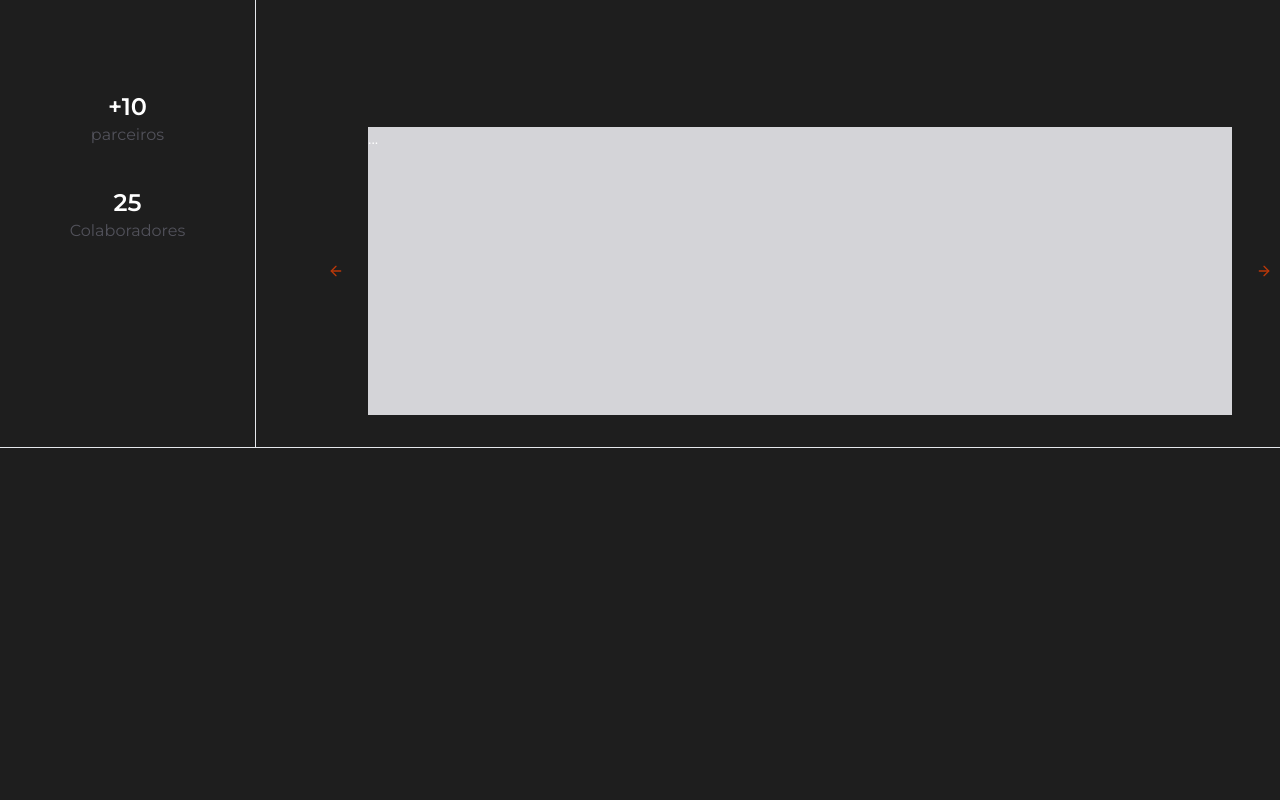
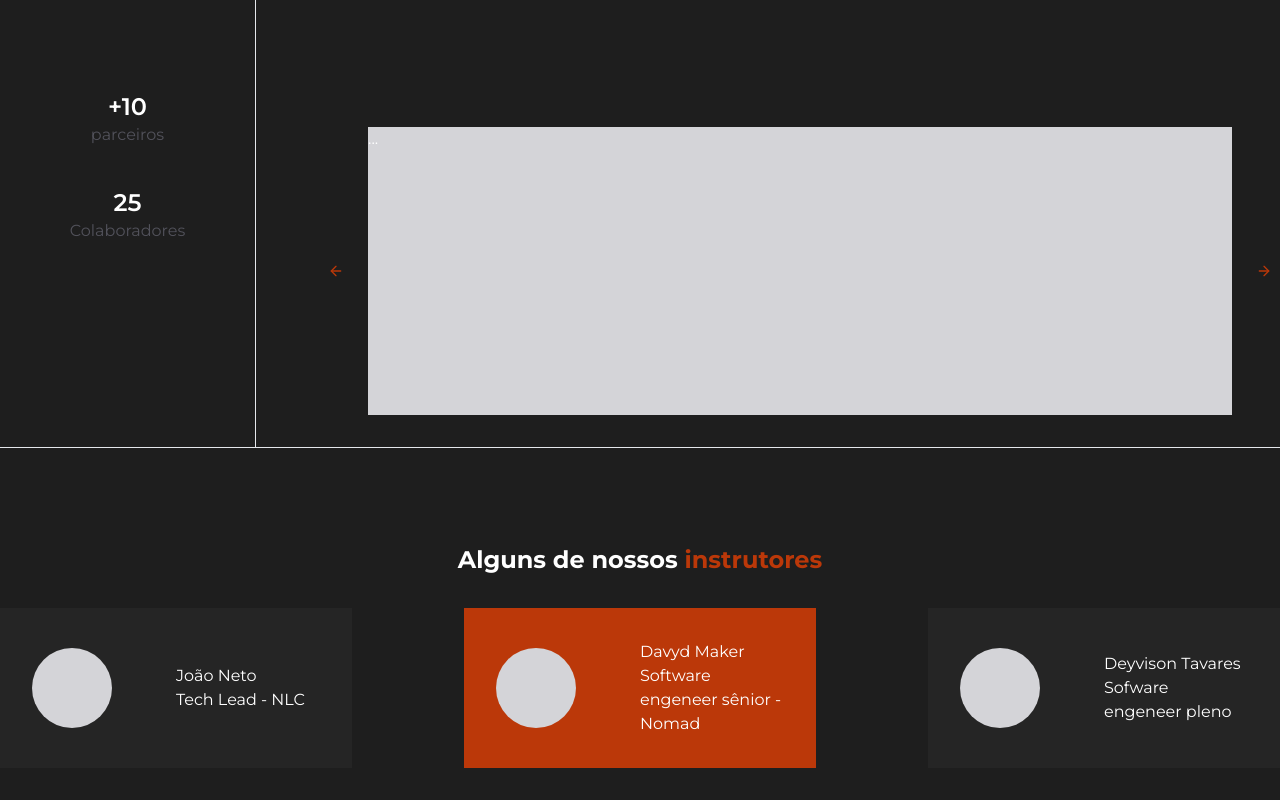
Before and after one commit to DevDeyvidTav/Inspa-academy, a Next.js app: page / in a window 1280 px wide. Shown: the part 1948-2748 px from the top of the page. Before the commit the page ends 2460 px from the top, so only its background shows below. Built offline with nearby package versions, Linux system fonts and the light colour scheme.

Commit message:
feat: instructors

```diff
--- a/src/app/page.tsx
+++ b/src/app/page.tsx
@@ -1,5 +1,6 @@
 import { About } from "./sections/about";
 import { Home } from "./sections/home";
+import { Instructors } from "./sections/instructors";
 
 export default function Main() {
 
@@ -7,6 +8,7 @@ export default function Main() {
     <div className="w-full min-h-screen">
       <Home />
       <About />
+      <Instructors />
     </div>
   );
 }
--- /dev/null
+++ b/src/app/sections/instructors.tsx
@@ -0,0 +1,56 @@
+export function Instructors() {
+    return (
+        <div className="pb-8">
+            <div className="w-full lg:max-w-[1400px] mx-auto lg:px-0 text-white px-8 ">
+                <div className="lg:flex lg:justify-center">
+                    <h2 className="text-2xl py-8 font-bold">
+                        Alguns de nossos <span className="text-secondary">
+                            instrutores
+                        </span>
+                    </h2>
+                </div>
+                <div className="grid lg:grid-cols-3 lg:gap-28 gap-4">
+                    <div className="w-full h-40 grid items-center justify-center px-8 grid-cols-2 bg-[#252525]">
+                        <div className="rounded-full bg-zinc-300 w-20 h-20">
+
+                        </div>
+                        <div>
+                            <h3>
+                                João Neto
+                            </h3>
+                            <p>
+                                Tech Lead - NLC
+                            </p>
+                        </div>
+                    </div>
+                    <div className="w-full h-40 grid items-center justify-center px-8 grid-cols-2 bg-secondary">
+                        <div className="rounded-full bg-zinc-300 w-20 h-20">
+
+                        </div>
+                        <div>
+                            <h3>
+                                Davyd Maker
+                            </h3>
+                            <p>
+                                Software engeneer sênior - Nomad
+                            </p>
+                        </div>
+                    </div>
+                    <div className="w-full h-40 grid items-center justify-center px-8 grid-cols-2 bg-[#252525]">
+                        <div className="rounded-full bg-zinc-300 w-20 h-20">
+
+                        </div>
+                        <div>
+                            <h3>
+                                Deyvison Tavares
+                            </h3>
+                            <p>
+                                Sofware engeneer pleno
+                            </p>
+                        </div>
+                    </div>
+                </div>
+            </div>
+        </div>
+    )
+}
```
